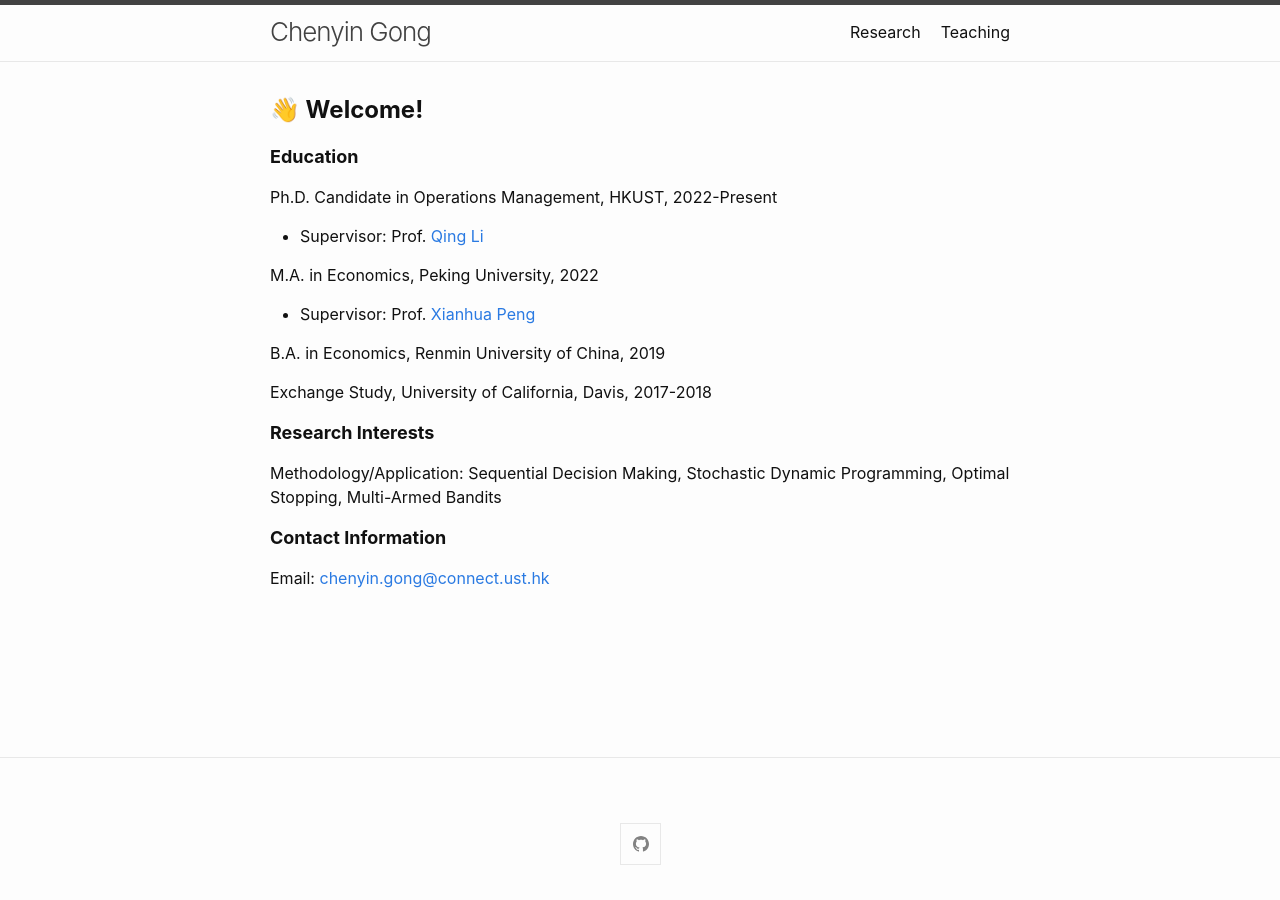
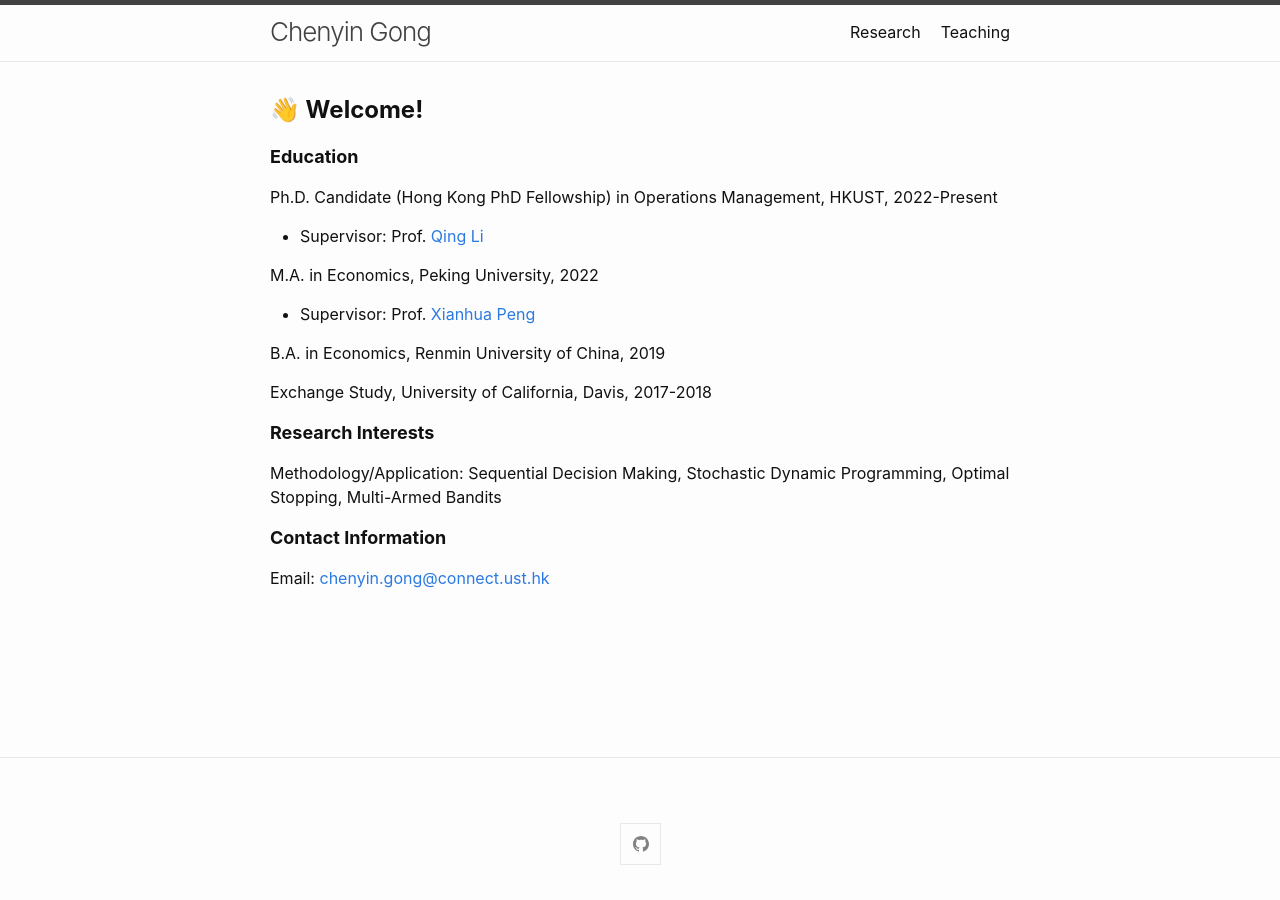
Before and after one commit to chenyingong/chenyingong.github.io, a Jekyll site: the page built from index.md, in a window 1280 px wide. Built offline with Jekyll 4.4.1, drawn with Linux system fonts in a browser that asks for light colours; emoji names are drawn with the system emoji font.

Commit message:
info updates

```diff
--- a/index.md
+++ b/index.md
@@ -11,7 +11,7 @@ layout: home
 
 **<font size=4>Education</font>**
 
-Ph.D. Candidate in Operations Management, HKUST, 2022-Present
+Ph.D. Candidate (Hong Kong PhD Fellowship) in Operations Management, HKUST, 2022-Present
 * Supervisor: Prof. [Qing Li](https://isom.hkust.edu.hk/faculty-and-staff/directory/imqli)
 
 M.A. in Economics, Peking University, 2022
```
